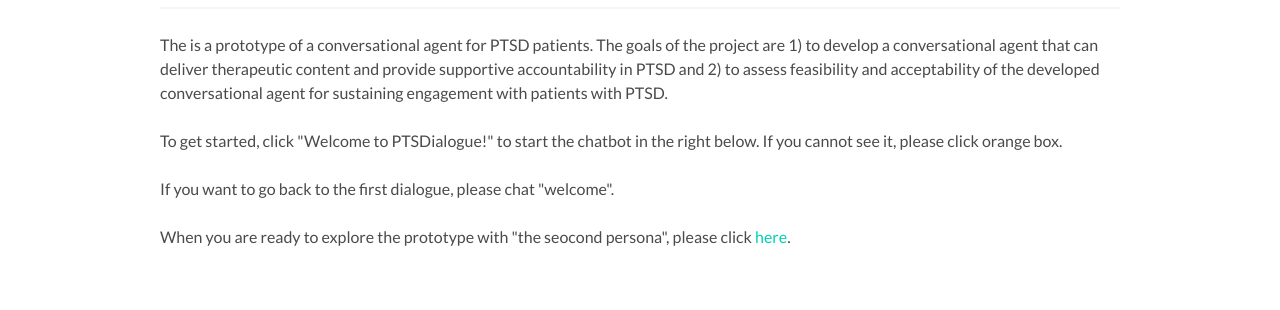
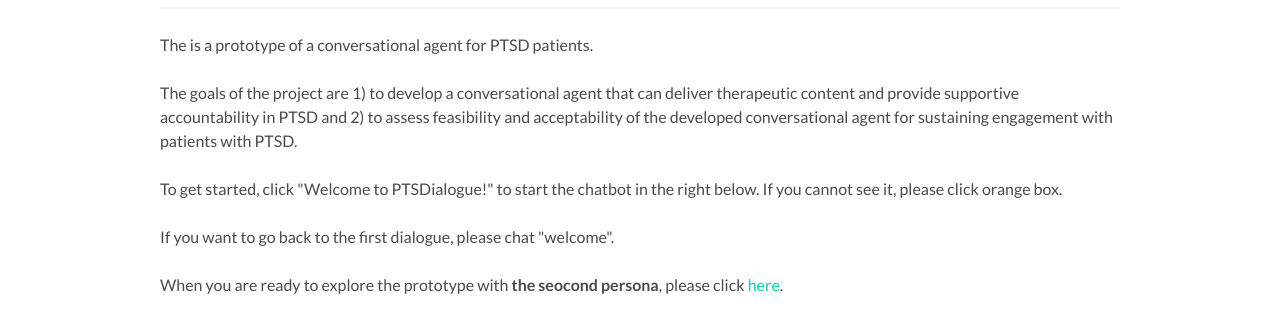
Before and after one commit to HeeJeong-Han/PTSDialogue, a plain HTML site: page index.html in a window 1280 px wide. Shown: the part 266-576 px from the top of the page. Drawn offline with nearby package versions, Linux system fonts and the light colour scheme.

Commit message:
revise text

```diff
--- a/index.html
+++ b/index.html
@@ -34,10 +34,11 @@
     <div class="container">
       <h1 class="title">Instruction</h1>
       <hr />
-      <p>The is a prototype of a conversational agent for PTSD patients. The goals of the project are 1) to develop a conversational agent that can deliver therapeutic content and provide supportive accountability in PTSD and 2) to assess feasibility and acceptability of the developed conversational agent for sustaining engagement with patients with PTSD.</p><br>
+      <p>The is a prototype of a conversational agent for PTSD patients. </p><br>
+      <p>The goals of the project are 1) to develop a conversational agent that can deliver therapeutic content and provide supportive accountability in PTSD and 2) to assess feasibility and acceptability of the developed conversational agent for sustaining engagement with patients with PTSD.</p><br>
       <p>To get started, click "Welcome to PTSDialogue!" to start the chatbot in the right below. If you cannot see it, please click orange box. </p><br>
       <p>If you want to go back to the first dialogue, please chat "welcome".</p><br>
-      <p>When you are ready to explore the prototype with "the seocond persona", please click <a href="https://heejeong-han.github.io/PTSDialogue_persona2/" target="_blank">here</a>.</p>
+      <p>When you are ready to explore the prototype with <b>the seocond persona</b>, please click <a href="https://heejeong-han.github.io/PTSDialogue_persona2/" target="_blank">here</a>.</p>
 
     </div>
   </section>
```
